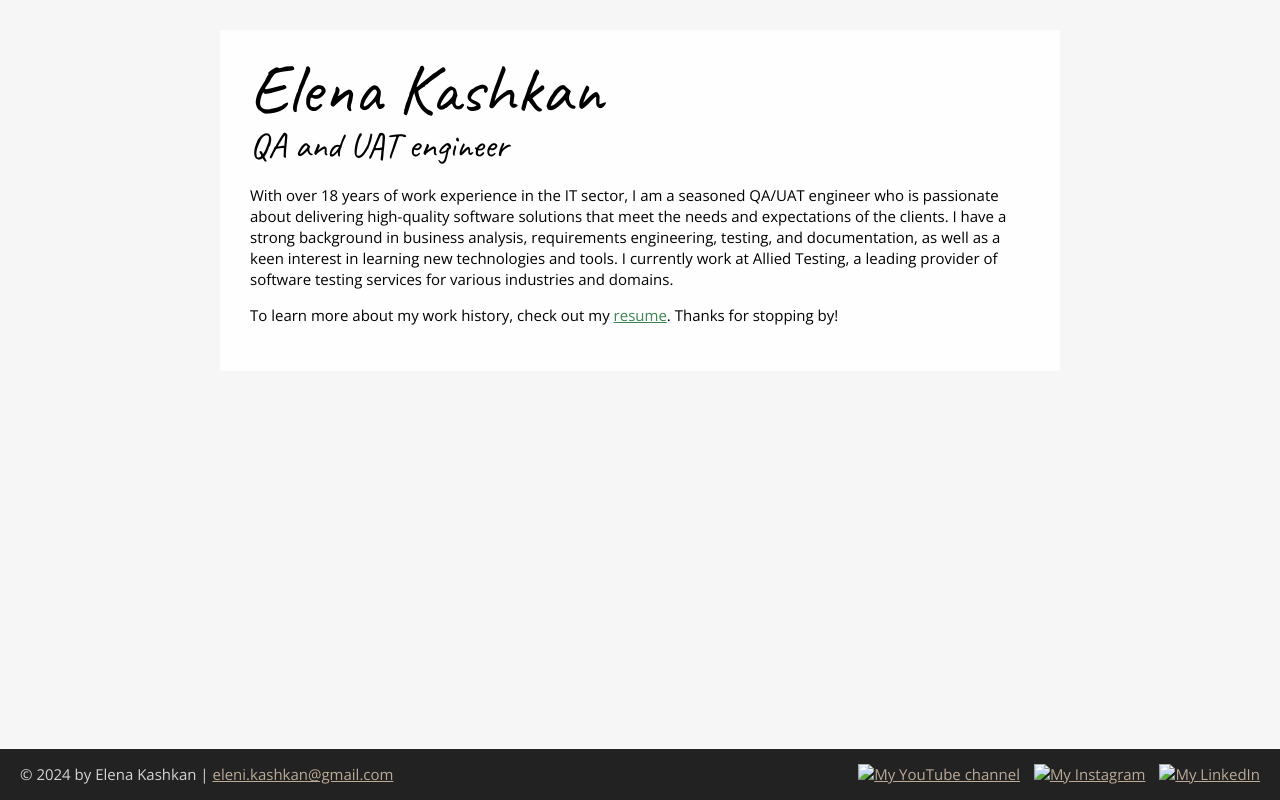
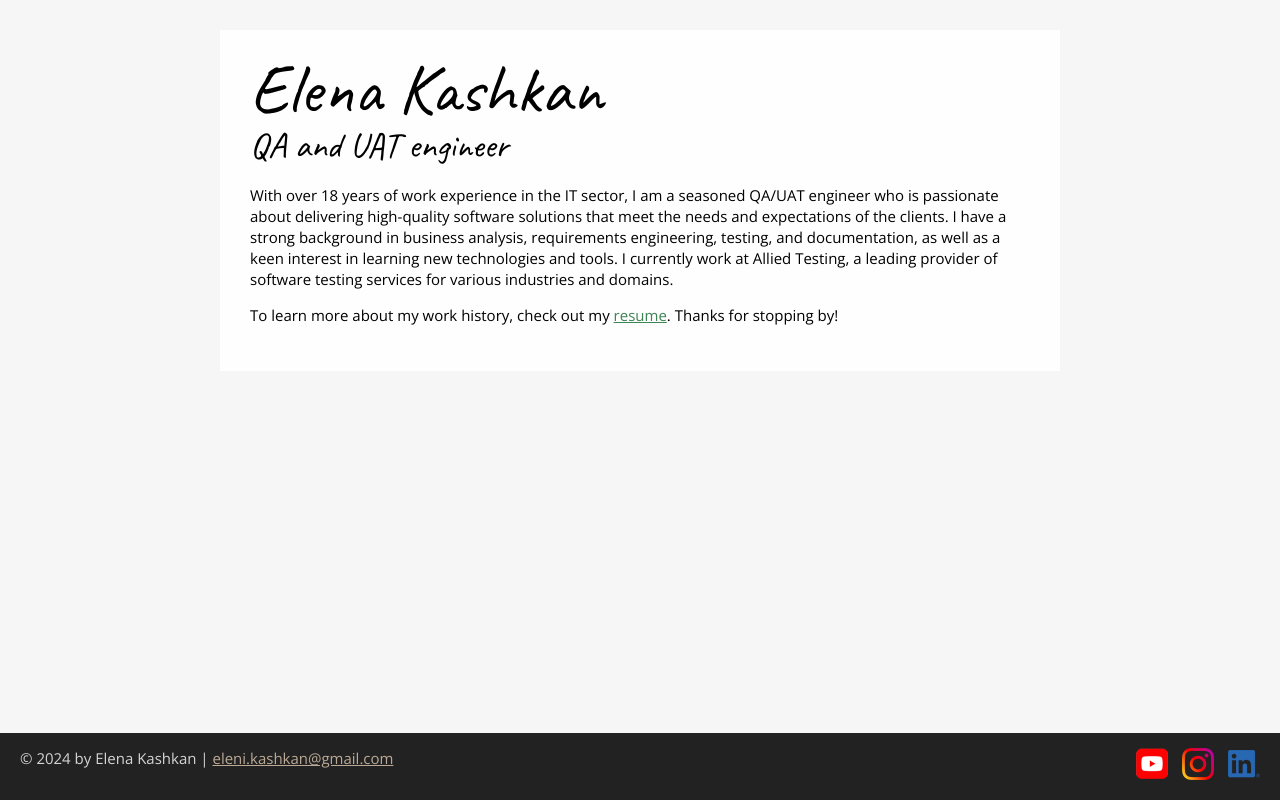
Before and after one commit to mirabellle/mirabellle.github.io, a plain HTML site: page index.html in a window 1280 px wide. Drawn offline with nearby package versions, Linux system fonts and the light colour scheme.

Commit message:
Update index.html

```diff
--- a/index.html
+++ b/index.html
@@ -35,13 +35,13 @@
 
       <ul class="socials">
         <li>
-          <a href="https://www.youtube.com/" target="_blank"><img src="images/icon-logo-youtube.png" alt="My YouTube channel"></a>
+          <a href="https://www.youtube.com/" target="_blank"><img src="icon-logo-youtube.png" alt="My YouTube channel"></a>
         </li>
         <li>
-          <a href="https://www.instagram.com/elena.kashkan" target="_blank"><img src="images/icon-logo-instagram.png" alt="My Instagram"></a>
+          <a href="https://www.instagram.com/elena.kashkan" target="_blank"><img src="icon-logo-instagram.png" alt="My Instagram"></a>
         </li>
         <li>
-          <a href="https://www.linkedin.com/in/elena-k-39b19165/" target="_blank"><img src="images/icon-logo-linkedin.png" alt="My LinkedIn"></a>
+          <a href="https://www.linkedin.com/in/elena-k-39b19165/" target="_blank"><img src="icon-logo-linkedin.png" alt="My LinkedIn"></a>
         </li>
       </ul>
     </footer>
```
